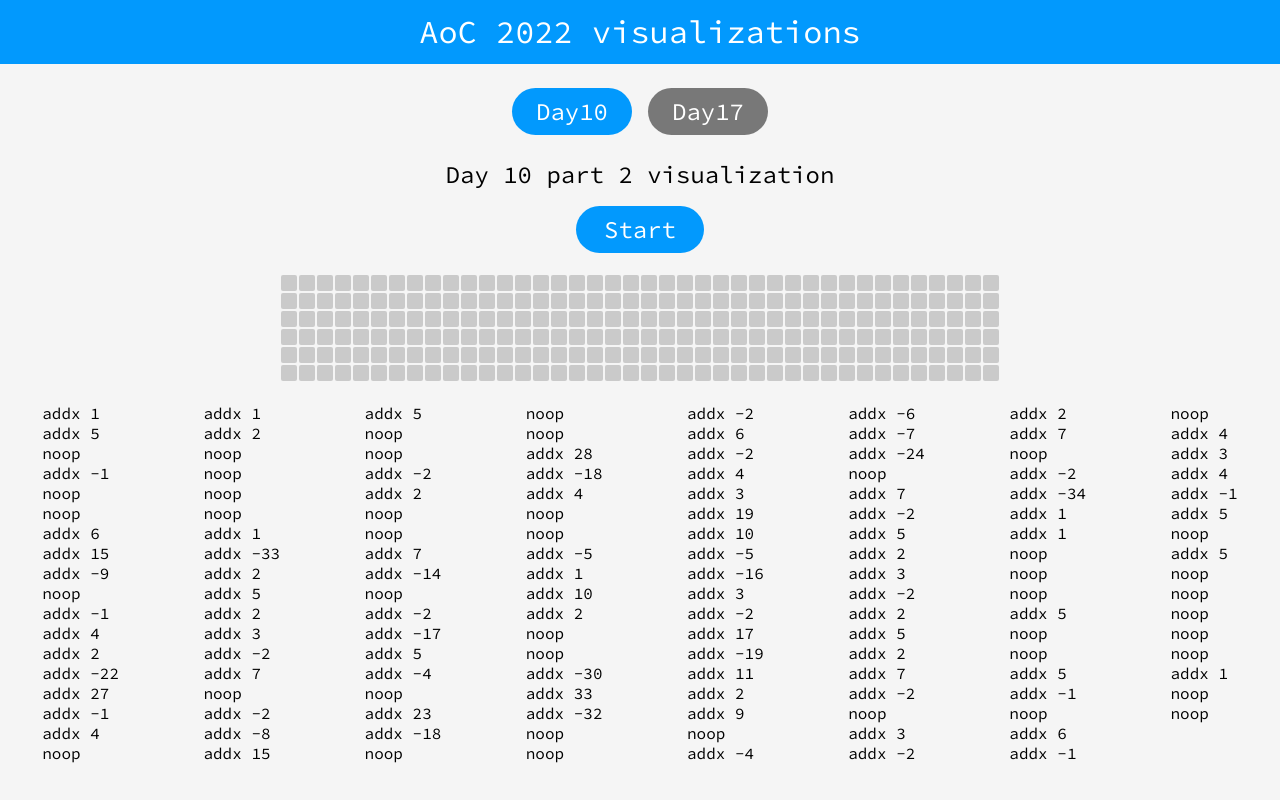
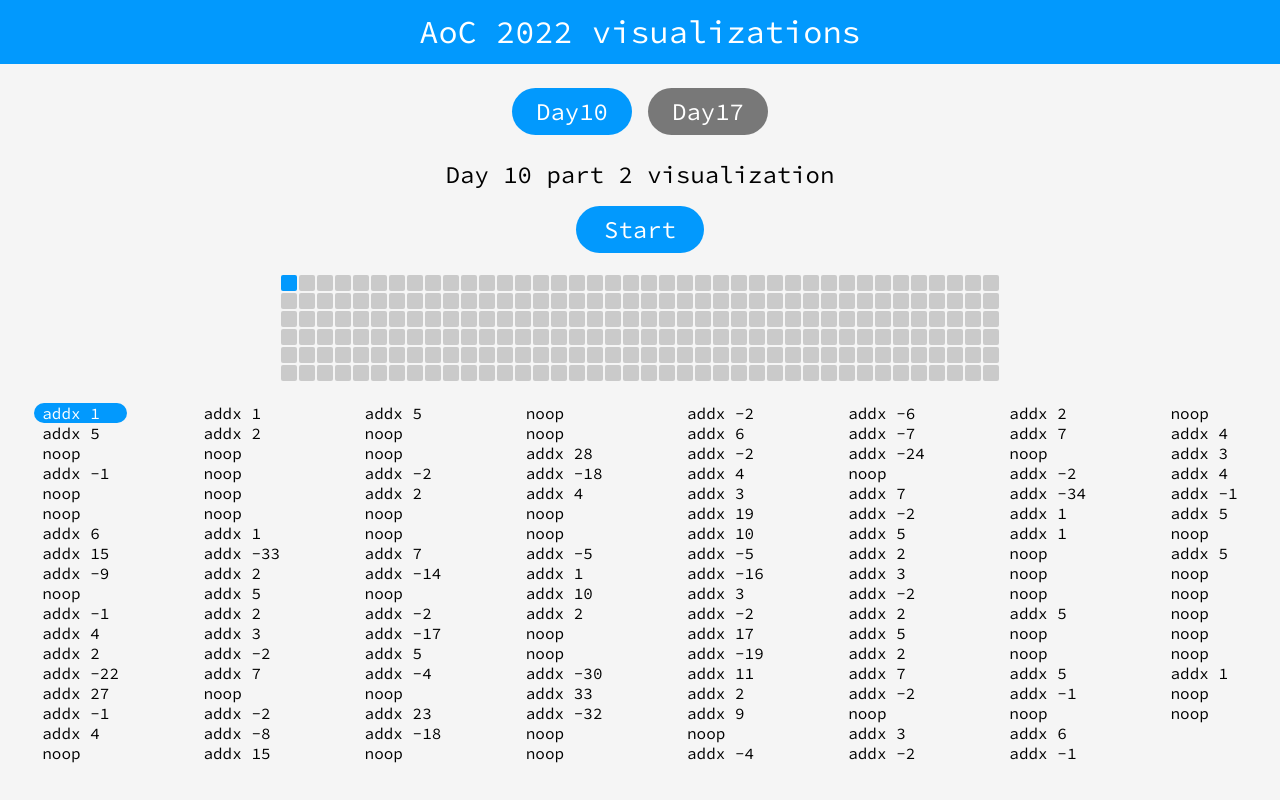
Before and after one commit to Konrad-Romanowski/AoC-2022-visualizations, a React (Vite) app: page /Day10 in a window 1280 px wide. Built offline with nearby package versions, Linux system fonts and the light colour scheme.

Commit message:
Created new branch - day10

```diff
--- a/src/App.tsx
+++ b/src/App.tsx
@@ -13,7 +13,7 @@ export default function App () {
             <Routes>
                 <Route path="/" element={<p>This is main route</p>} />
                 <Route path="/Day10" element={<Day10 />} />
-                <Route path="/Day17" element={<p>This is Day17</p>} />
+                <Route path="/Day14" element={<p>This is Day14</p>} />
             </Routes>
         </main>
     )
--- a/src/components/Day10/CRT.tsx
+++ b/src/components/Day10/CRT.tsx
@@ -1,12 +1,13 @@
 import React from 'react';
 
 interface CRTprops {
+    cycle: number;
     isAnimationRunning: boolean;
 }
 
-export default function CRT({isAnimationRunning}: CRTprops) {
+export default function CRT({isAnimationRunning, cycle}: CRTprops) {
 
-    const pixels = Array.from({length:240}).map((pixel,index) =><div className="crt-pixel" key={index}></div>)
+    const pixels = Array.from({length:240}).map((pixel,index) =><div className={cycle === index ? "crt-pixel active" : "crt-pixel"} key={index}></div>)
 
     return (
         <section className="crt-container">
--- a/src/components/Day10/Day10.tsx
+++ b/src/components/Day10/Day10.tsx
@@ -20,12 +20,6 @@ export default function Day10() {
         getInputData();
     },[]);
 
-    function addCycle() {
-        setTimeout(()=>{
-            setCycle(prevCycle=>prevCycle+1)
-        },500);
-    }
-
     return (
         <article>
             <header className='sub-header'>Day 10 part 2 visualization</header>
@@ -33,12 +27,17 @@ export default function Day10() {
                 isAnimationRunning={isAnimationRunning}
                 setIsAnimationRunning={setIsAnimationRunning}
             />
-            <CRT isAnimationRunning={isAnimationRunning}/>
+            <CRT
+                cycle={cycle}
+                isAnimationRunning={isAnimationRunning}
+            />
             <Instructions
                 instructions={inputData}
                 isAnimationRunning={isAnimationRunning}
+                setIsAnimationRunning={setIsAnimationRunning}
                 cycle={cycle}
-                addCycle={addCycle}
+                setCycle={setCycle}
+                // addCycle={addCycle}
             />
         </article>
     )
--- a/src/components/Day10/Instructions.tsx
+++ b/src/components/Day10/Instructions.tsx
@@ -4,21 +4,93 @@ interface InstructionsProps {
     instructions: string[];
     isAnimationRunning: boolean;
     cycle: number;
-    addCycle: ()=>void;
+    setIsAnimationRunning: React.Dispatch<React.SetStateAction<boolean>>;
+    setCycle: React.Dispatch<React.SetStateAction<number>>;
 }
 
-export default function Instructions({instructions,isAnimationRunning, cycle, addCycle}: InstructionsProps) {
+export default function Instructions({instructions,isAnimationRunning, cycle, setCycle}: InstructionsProps) {
 
-    function readInstructions() {
-        console.log("Instruction read");
+    const [currentInstructionIndex, setCurrentInstructionIndex] = React.useState(0);
+
+    // function readInstructions() {
+    //     console.log("Instruction read");
+    // }
+
+    // function addCycle() {
+    //     return new Promise(resolve => setTimeout(()=>{
+    //         console.log("added cycle")
+    //         setCycle(prevCycle=>prevCycle+1)
+    //     },500))
+    // }
+
+    // function wait(ms:number) {
+    //     return new Promise(resolve => setTimeout(resolve, ms));
+    // }
+
+    // async function addCycle() {
+    //     await wait(1000);
+    //     setCycle(prevCycle=>prevCycle+1);
+    // }
+
+    // React.useEffect(()=>{
+    //     if(isAnimationRunning && currentInstructionIndex < instructions.length) {
+
+    //         const currentInstruction = instructions[currentInstructionIndex];
+
+            // setCurrentInstructionIndex(prevIndex => prevIndex+1);
+            // setTimeout(()=>{
+            //     if(currentInstruction === "noop") {
+            //         // setCycle(prevCycle=>prevCycle+1);
+            //         addCycle();
+            //     } else {
+            //         // calculate new X
+            //         addTwoCycles()
+            //     }
+            //     setCurrentInstructionIndex(prevIndex => prevIndex+1);
+            // },500)
+
+    //         if(currentInstruction === "noop") {
+    //             addCycle();
+    //         } else {
+    //             addCycle();
+    //             addCycle();
+    //         }
+    //         setCurrentInstructionIndex(prevIndex => prevIndex+1);
+    //     }
+    // },[isAnimationRunning,currentInstructionIndex])
+
+    // DODAĆ STATE:
+    // currentInstruction
+
+    React.useEffect(()=>{
+        let intervalID:(number | null) = null;
+
+        if(isAnimationRunning) {
+            intervalID = setInterval(()=>{
+                let currentInstruction = instructions[currentInstructionIndex];
+                if(currentInstruction === "noop") {
+                    setCycle(prevCycle=>prevCycle+1);
+                } else {
+                    setCycle(prevCycle=>prevCycle+1);
+                    setCycle(prevCycle=>prevCycle+1);
+                }
+                setCurrentInstructionIndex(prevIndex => prevIndex +1)
+            },500)
+        }
+
+        return () => {
+            if(intervalID) clearInterval(intervalID)
+        }
+    },[isAnimationRunning]);
+
+    const highlightedStyle = {
+        backgroundColor: "var(--main-theme-color)",
+        color: "#ffffff",
+        borderRadius: "1rem"
     }
 
-    React.useEffect(()=>{
-        // Create a loop to read instructions and perform them
-    },[isAnimationRunning])
-
     const instructionsElements = instructions.map((instruction,index) =>
-        <li key={index}>{instruction}</li>)
+        <li key={index} style={index === currentInstructionIndex ? highlightedStyle : {}}>{instruction}</li>)
 
     return (
         <ul className="instructions">
--- a/src/components/Day10/day10styles.css
+++ b/src/components/Day10/day10styles.css
@@ -13,6 +13,10 @@
     border-radius: 2px;
 }
 
+.crt-pixel.active {
+    background-color: var(--main-theme-color);
+}
+
 .instructions {
     display: flex;
     flex-direction: column;
@@ -21,3 +25,7 @@
     list-style: none;
     align-content: space-around;
 }
+
+.instructions > li {
+    padding: 0 .5rem;
+}
```
